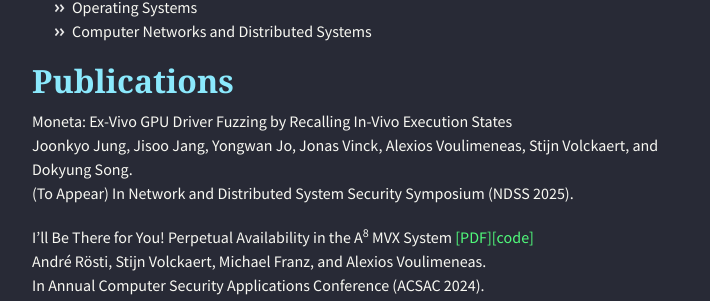
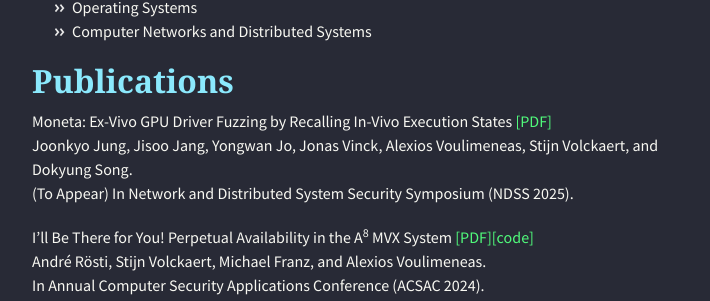
Before and after one commit to alexios-voulimeneas/alexios-voulimeneas.github.io, a Jekyll site: the page built from index.md, in a window 1280 px wide and 900 px high, scrolled down 1694 px. Shown: the part 149-450 px from the top of the window, without its empty margins (283-993 px from the left). Built offline with Jekyll 4.4.1, drawn with Linux system fonts in a browser that asks for light colours; nearby versions of some CDN libraries; the repository's description, which GitHub fills in, is left out.

Commit message:
Update index.md

```diff
--- a/index.md
+++ b/index.md
@@ -39,7 +39,7 @@ My research interests include:
 
 ## [](#header-2)Publications
 
-Moneta: Ex-Vivo GPU Driver Fuzzing by Recalling In-Vivo Execution States
+Moneta: Ex-Vivo GPU Driver Fuzzing by Recalling In-Vivo Execution States [[PDF]](https://www.ndss-symposium.org/wp-content/uploads/2025-218-paper.pdf)
 Joonkyo Jung, Jisoo Jang, Yongwan Jo, Jonas Vinck, Alexios Voulimeneas, Stijn Volckaert, and Dokyung Song.
 (To Appear) In Network and Distributed System Security Symposium (NDSS 2025).
 
```
